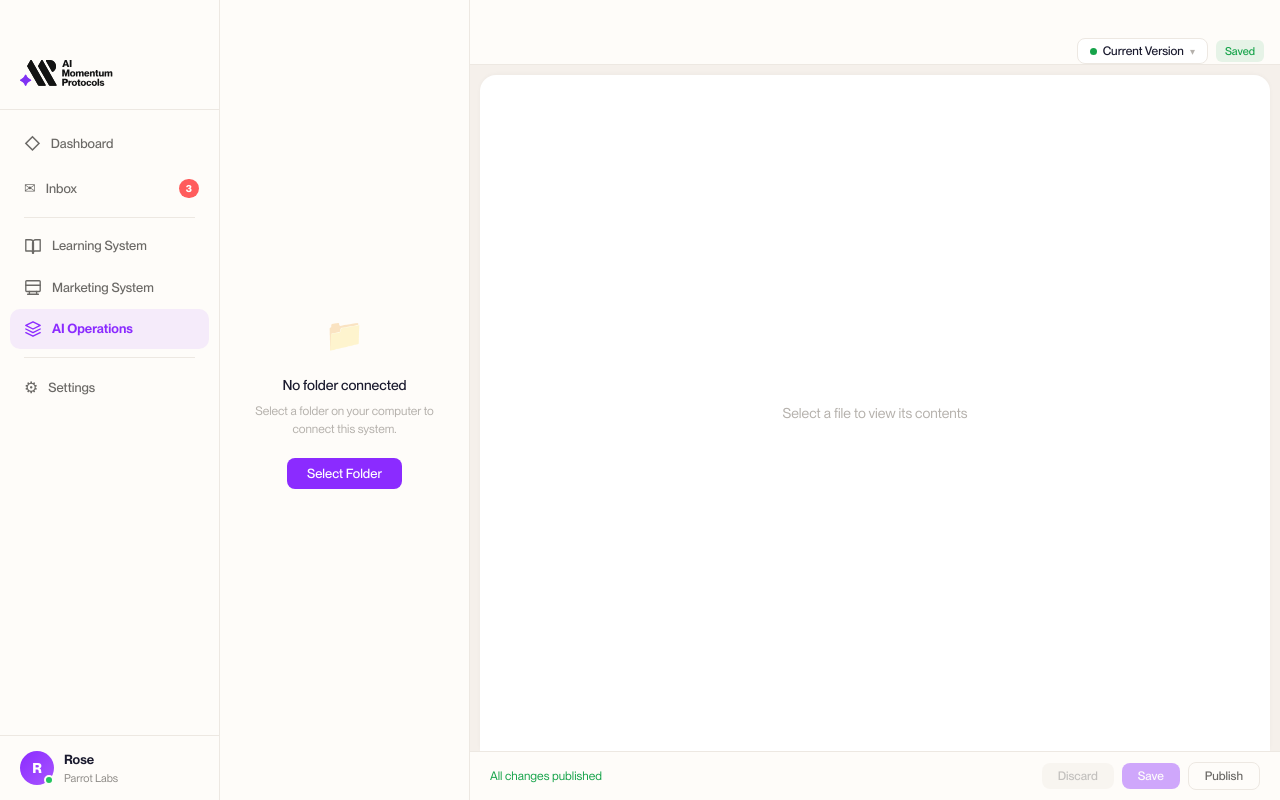
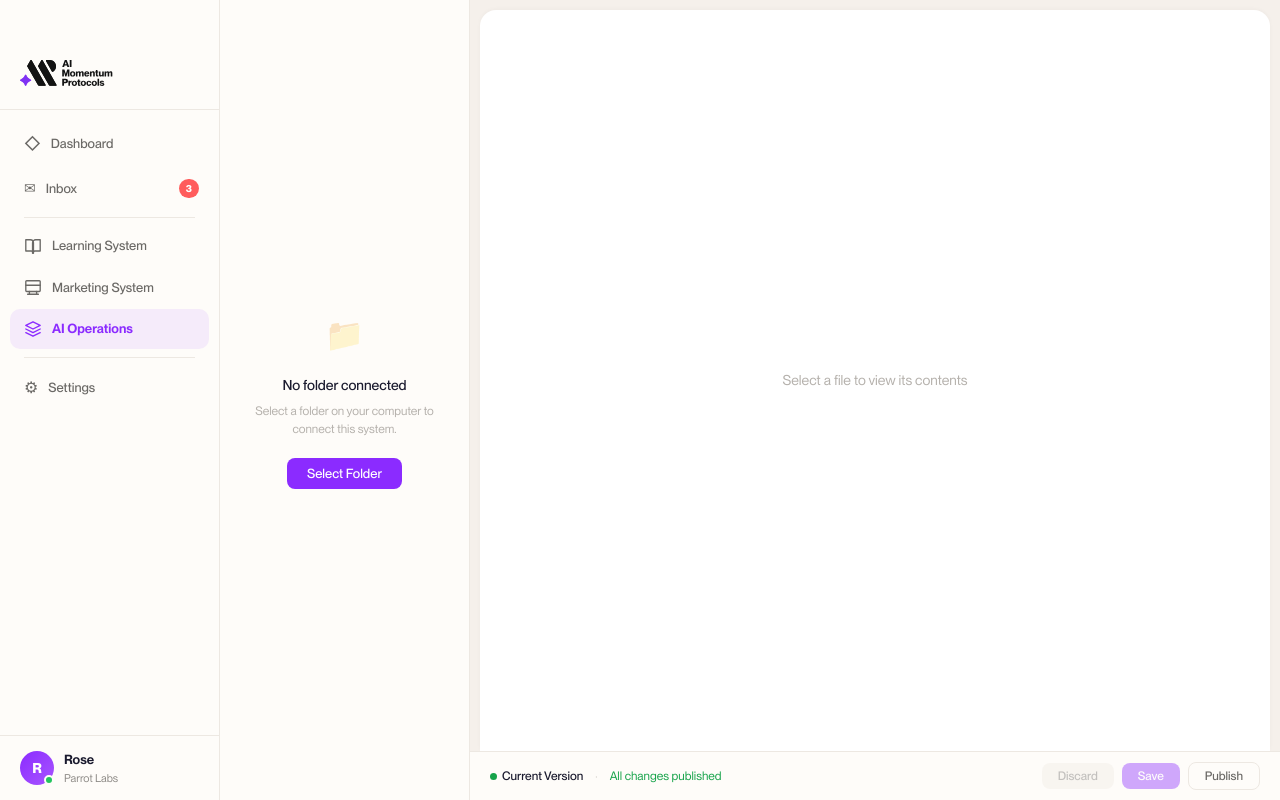
Before and after one commit to ParrotLab/amp-atlas, a React (Vite) app in the folder app/: page /#/system/ai-ops in a window 1280 px wide. Built offline with nearby package versions, Linux system fonts and the light colour scheme.

Commit message:
fix: move draft selector from tab bar to status bar, tabs scroll freely

```diff
--- a/app/src/renderer/components/StatusBar.css
+++ b/app/src/renderer/components/StatusBar.css
@@ -34,6 +34,14 @@
 
 .status-sep {
   color: #D4D0CC;
+}
+
+.status-branch {
+  display: flex;
+  align-items: center;
+  gap: 5px;
+  font-weight: 500;
+  color: #1a1a2e;
 }
 
 .status-right {
--- a/app/src/renderer/components/StatusBar.tsx
+++ b/app/src/renderer/components/StatusBar.tsx
@@ -5,17 +5,36 @@ interface StatusBarProps {
   savedCount: number
   newCount: number
   isDirty: boolean
+  branchName?: string
+  isMain?: boolean
   onSave: () => void
   onDiscard: () => void
   onPublish: () => void
 }
 
-export default function StatusBar({ editedCount, savedCount, newCount, isDirty, onSave, onDiscard, onPublish }: StatusBarProps) {
+function humanize(branch: string): string {
+  return branch
+    .replace(/^(draft|feature|fix|hotfix)\//i, '')
+    .replace(/[-_]/g, ' ')
+    .replace(/\b\w/g, c => c.toUpperCase())
+}
+
+export default function StatusBar({ editedCount, savedCount, newCount, isDirty, branchName, isMain, onSave, onDiscard, onPublish }: StatusBarProps) {
   const hasChanges = editedCount > 0 || savedCount > 0 || newCount > 0
+  const displayBranch = isMain ? 'Current Version' : branchName ? `Draft: ${humanize(branchName)}` : ''
 
   return (
     <div className="status-bar">
       <div className="status-left">
+        {displayBranch && (
+          <>
+            <span className="status-branch">
+              <span className={`status-dot ${isMain ? 'green' : 'violet'}`} />
+              {displayBranch}
+            </span>
+            <span className="status-sep">&middot;</span>
+          </>
+        )}
         {hasChanges ? (
           <>
             {editedCount > 0 && (
--- a/app/src/renderer/components/TabBar.tsx
+++ b/app/src/renderer/components/TabBar.tsx
@@ -10,15 +10,10 @@ interface TabBarProps {
   activeTab: string | undefined
   onTabClick: (path: string) => void
   onTabClose: (path: string) => void
-  branchName?: string
-  isMain?: boolean
-  isDirty?: boolean
 }
 
-export default function TabBar({ tabs, activeTab, onTabClick, onTabClose, branchName, isMain, isDirty }: TabBarProps) {
-  const displayBranch = isMain ? 'Current Version' : branchName ? `Draft: ${humanize(branchName)}` : ''
-
-  if (tabs.length === 0 && !displayBranch) return null
+export default function TabBar({ tabs, activeTab, onTabClick, onTabClose }: TabBarProps) {
+  if (tabs.length === 0) return null
 
   return (
     <div className="tab-bar">
@@ -40,24 +35,6 @@ export default function TabBar({ tabs, activeTab, onTabClick, onTabClose, branch
           </button>
         </div>
       ))}
-      {displayBranch && (
-        <div className="tab-bar-right">
-          <button className="draft-selector">
-            <span className={`draft-dot ${isMain ? 'main' : 'draft'}`} />
-            {displayBranch}
-            <span style={{ fontSize: '10px', color: '#B5B1AC' }}>&#9662;</span>
-          </button>
-          {isDirty && <span className="draft-status-pill editing">Editing</span>}
-          {!isDirty && <span className="draft-status-pill clean">Saved</span>}
-        </div>
-      )}
     </div>
   )
 }
-
-function humanize(branch: string): string {
-  return branch
-    .replace(/^(draft|feature|fix|hotfix)\//i, '')
-    .replace(/[-_]/g, ' ')
-    .replace(/\b\w/g, c => c.toUpperCase())
-}
--- a/app/src/renderer/pages/SystemOverview.tsx
+++ b/app/src/renderer/pages/SystemOverview.tsx
@@ -142,13 +142,15 @@ export default function SystemOverview() {
 
       {/* Main content: tabs + viewer */}
       <div style={{ flex: 1, display: 'flex', flexDirection: 'column', background: '#F5F0EB', overflow: 'hidden', minWidth: 0 }}>
-        <TabBar tabs={tabs} activeTab={selectedFile} onTabClick={handleTabClick} onTabClose={handleTabClose} branchName={branch} isMain={isMainBranch} isDirty={isDirty} />
+        <TabBar tabs={tabs} activeTab={selectedFile} onTabClick={handleTabClick} onTabClose={handleTabClose} />
         <FileViewer filePath={selectedFile} onDirtyChange={setIsDirty} />
         <StatusBar
           editedCount={isDirty ? gitModified.size + gitNew.size : 0}
           savedCount={0}
           newCount={gitNew.size}
           isDirty={isDirty}
+          branchName={branch}
+          isMain={isMainBranch}
           onSave={handleSave}
           onDiscard={handleDiscard}
           onPublish={handlePublish}
```
